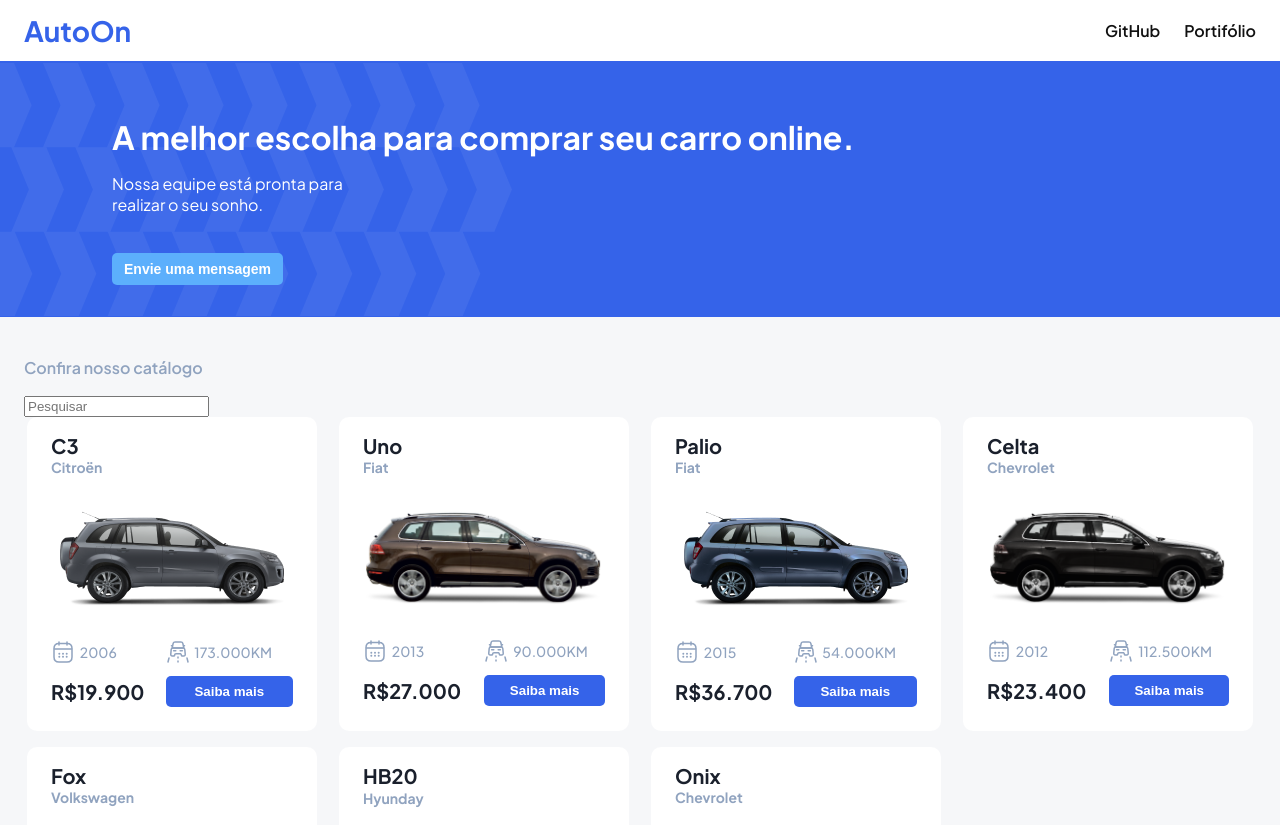
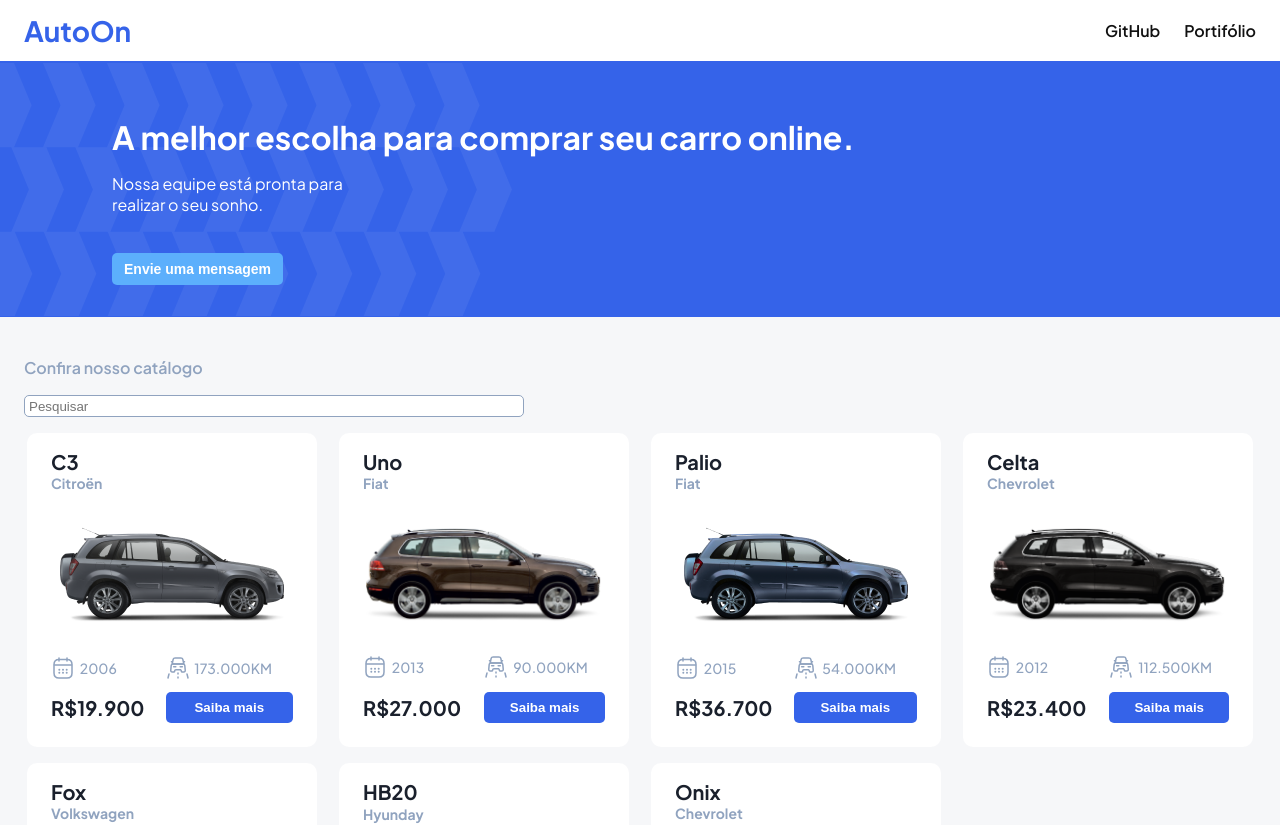
Before and after one commit to h-nriquevieira/autoon, a React (Vite) app: page / in a window 1280 px wide. Shown: the top 825 px of the page. Built offline with nearby package versions, Linux system fonts and the light colour scheme.

Commit message:
Style search bar

```diff
--- a/src/components/Catalog/Catalog.css
+++ b/src/components/Catalog/Catalog.css
@@ -15,3 +15,27 @@
     font-weight: 600;
     color: #90A3BF;
 }
+
+.cards-container--search {
+    width: 100%;
+    justify-self: center;
+    border-radius: 5px;
+    border: 1px solid #90A3BF;
+    color: #90A3BF;
+    padding: .15rem .25rem;
+    margin-bottom: 1rem;
+}
+
+.cards-container--search:active {
+    border: 1px solid #3563E9;
+}
+
+.cards-container--search::placeholder {
+    opacity: 1;
+}
+
+@media only screen and (min-width: 800px) {
+    .cards-container--search {
+        max-width: 500px;
+    }
+}
--- a/src/components/Catalog/Catalog.jsx
+++ b/src/components/Catalog/Catalog.jsx
@@ -27,7 +27,13 @@
         <Banner />
         <div className="cards-container">
             <p className='cards-container--title'>Confira nosso catálogo</p>
-            <input type="text" placeholder='Pesquisar' value={filter} onChange={(e) => handleChange(e)} />
+            <input
+              className='cards-container--search'
+              type="text"
+              placeholder='Pesquisar'
+              value={filter}
+              onChange={(e) => handleChange(e)}
+            />
             <div className="cards-container--inner">
                 {carNodes}
             </div>
```
